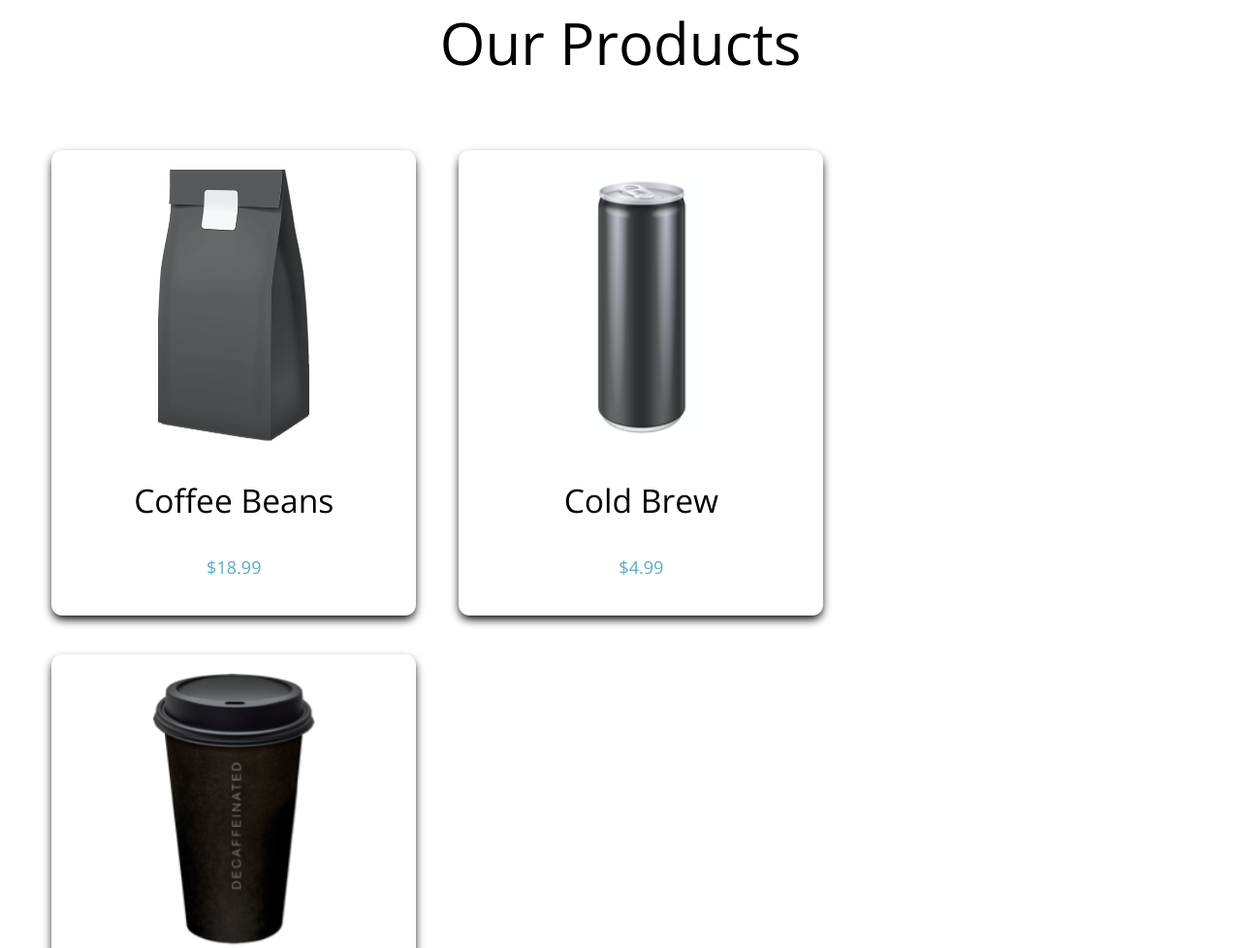
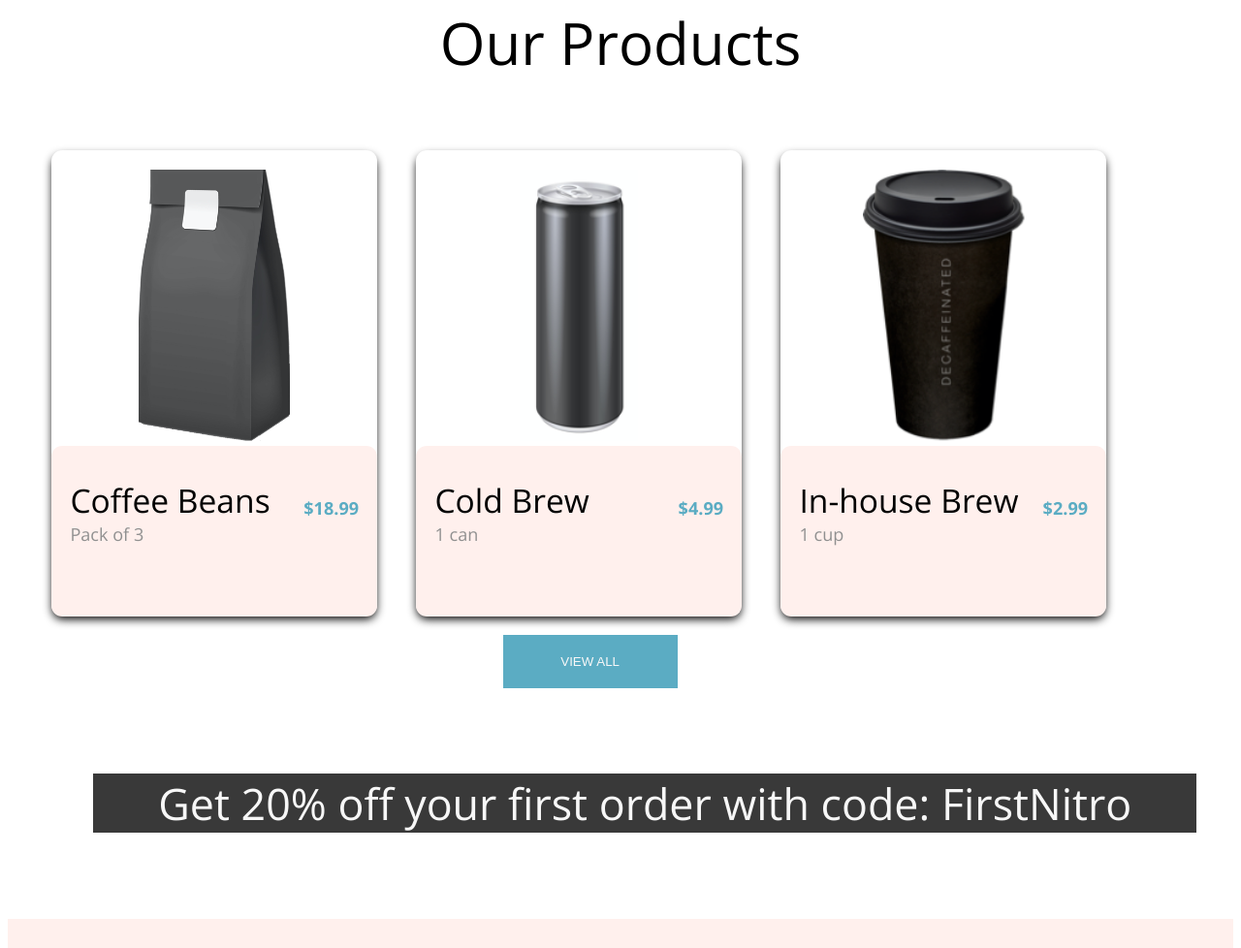
Before and after one commit to sagbonkh/Coffee-Shop, a plain HTML site: page sidney-agbonkhese-coffeeshop/index.html in a window 1280 px wide. Shown: the part 698-1676 px from the top of the page at 97% size. Drawn offline with nearby package versions, Linux system fonts and the light colour scheme.

Commit message:
made changes to the component cards

```diff
--- a/sidney-agbonkhese-coffeeshop/css/landing.css
+++ b/sidney-agbonkhese-coffeeshop/css/landing.css
@@ -81,12 +81,16 @@
   margin-left: 2%;
   margin-right: 2%;
 }
+.cards{
+  display: flex;
+}
 .prod-cards {
   display: inline-block;
   border-radius: 0.7rem;
   width: 21rem;
   height: 27.5rem;
-  padding: 1.25rem;
+  padding-top: 1.25rem;
+  padding-bottom: 1.25rem;
   box-shadow: 0 0.3rem 0.6rem -0.06rem;
   box-shadow: rgba(0, 0, 0, 25);
   text-align: center;
@@ -98,16 +102,43 @@
   width: 11.25rem;
   padding: 1.25rem;
 }
+.prod-cards__text-sect{
+  background-color: #fff0ed;
+  border-radius: 0.7rem;
+  display: flex;
+  height: 11rem;
+  justify-content: space-between;
+  align-items: flex-start;
+  padding-left: 1.2rem;
+}
+.prod-cards__text-sect--sub-text{
+  color: #909090;
+  margin-top: 0;
+  margin-bottom: 0.5rem;
+}
+.prod-cards__text-sect--header{
+  margin-bottom: 0;
+}
 .prod-sect__title {
   text-align: center;
 }
-
+.prod-cards__subsect{
+  display: flex;
+  flex-direction: column;
+  align-items: flex-start;
+}
+.flex-container{
+  display: flex;
+}
 .prod-cards__coffee-images {
   height: 17.5rem;
 }
 
 .prod-cards__price {
   color: #5bacc3;
+  margin-right: 1.2rem;
+  margin-top: 2.1rem;
+  padding-top:1.2rem;
 }
 .discount-sect {
   background: #393939;
@@ -132,6 +163,7 @@
 .footer-group {
   margin-left: 18%;
   margin-right: 5%;
+  padding-bottom: 3rem;
 }
 .footer-group__addr {
   display: inline-block;
--- a/sidney-agbonkhese-coffeeshop/index.html
+++ b/sidney-agbonkhese-coffeeshop/index.html
@@ -63,23 +63,34 @@
     <main>
       <section class="prod-sect">
         <h2 class="prod-sect__title">Our Products</h2>
-        <article class="prod-cards">
+        <div class="cards">
+          <div class="prod-cards">
             <img
               alt="coffee beans"
               src="./assets/coffeebeans-hero.png"
               class="prod-cards__coffee-images"
             />
-          <h3>Coffee Beans</h3>
-          <p class="prod-cards__price">$18.99</p>
-        </article>
+            <div class="prod-cards__text-sect">
+              <div class="prod-cards__subsect">
+                <h3 class="prod-cards__text-sect--header">Coffee Beans</h3>
+                <p class="prod-cards__text-sect--sub-text">Pack of 3</p>
+              </div>
+              <p class="prod-cards__price"><strong>$18.99</strong></p>
+            </div>
+          </div>
           <div class="prod-cards">
             <img
               alt="cold brew"
               src="./assets/coldbrew.png"
               class="prod-cards__coffee-images"
             />
-          <h3>Cold Brew</h3>
-          <p class="prod-cards__price">$4.99</p>
+            <div class="prod-cards__text-sect">
+              <div class="prod-cards__subsect">
+                <h3 class="prod-cards__text-sect--header">Cold Brew</h3>
+                <p class="prod-cards__text-sect--sub-text">1 can</p>
+              </div>
+              <p class="prod-cards__price"><strong>$4.99</strong></p>
+            </div>
           </div>
           <div class="prod-cards">
             <img
@@ -87,8 +98,14 @@
               src="./assets/inhousebrew.png"
               class="prod-cards__coffee-images"
             />
-          <h3>In-house Brew</h3>
-          <p class="prod-cards__price">$2.99</p>
+            <div class="prod-cards__text-sect">
+              <div class="prod-cards__subsect">
+                <h3 class="prod-cards__text-sect--header">In-house Brew</h3>
+                <p class="prod-cards__text-sect--sub-text">1 cup</p>
+              </div>
+              <p class="prod-cards__price"><strong>$2.99</strong></p>
+            </div>
+          </div>
         </div>
         <a class="view-btn" href="./pages/menu.html">
           <button>VIEW ALL</button>
@@ -119,7 +136,10 @@
           </section>
           <section class="footer-group__social">
             <h3>Social</h3>
-            <a class="footer-group__social--link" href="https://www.facebook.com">
+            <a
+              class="footer-group__social--link"
+              href="https://www.facebook.com"
+            >
               <img
                 class="footer-group__social--img"
                 alt="facebook"
```
Also changed, not shown: 1 other file. Lines whose indentation alone changed are shown as unchanged.
